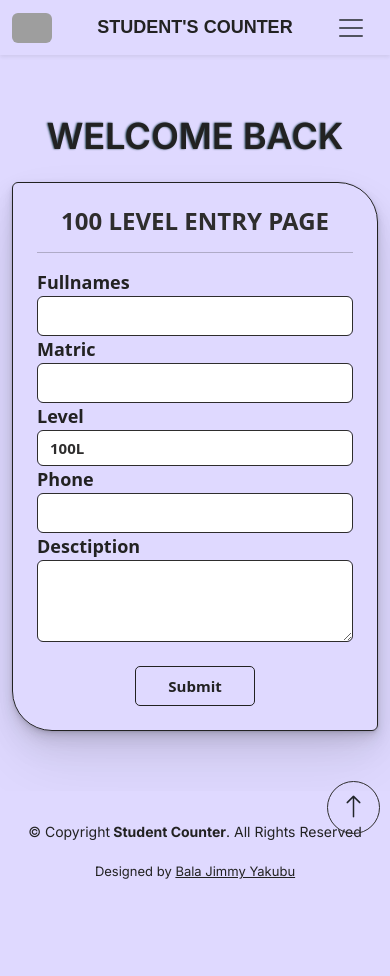
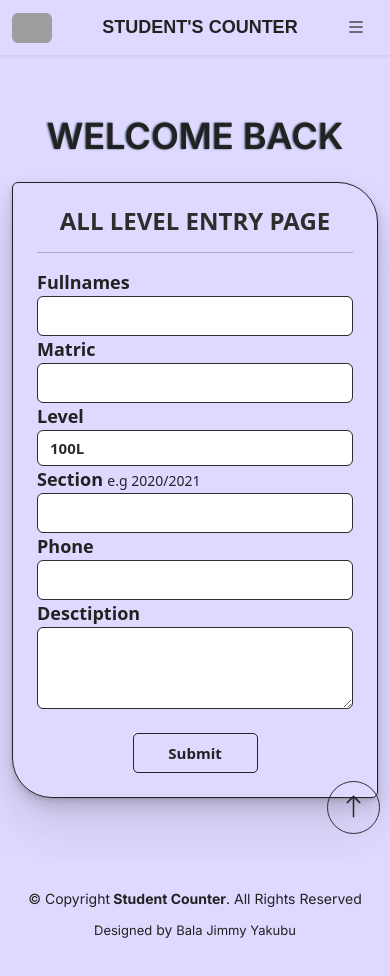
Before and after one commit to Jimmy-ui-maker/student-counter, a Next.js app: page /allForms in a window 390 px wide. Shown: the top 976 px of the page. Before the commit the page ends 911 px from the top, so only its background shows below. Built offline with nearby package versions, Linux system fonts and the light colour scheme; grey boxes are pictures that could not be loaded.

Commit message:
atlas now working

```diff
--- a/src/app/allForms/page.jsx
+++ b/src/app/allForms/page.jsx
@@ -8,6 +8,7 @@ export default function page() {
   const [fullnames, setFullNames] = useState("");
   const [matric, setMatric] = useState("");
   const [level, setLevel] = useState("100L");
+  const [section, setSection] = useState("");
   const [phone, setPhone] = useState("");
   const [desc, setDesc] = useState("");
   const [error, setError] = useState("");
@@ -19,13 +20,11 @@ export default function page() {
   const handleSubmit = async (e) => {
     e.preventDefault();
 
-    setSubmit(true)
-
-    if (!fullnames || !matric || !level || !phone || !desc) {
+    if (!fullnames || !matric || !section || !level || !phone || !desc) {
       setError("All fields are necessary.");
       return;
     }
-
+    setSubmit(true);
     if (matric.includes("KASU/") && matric.includes("CSC/")) {
       try {
         const resUserExists = await fetch("api/allExists", {
@@ -52,6 +51,7 @@ export default function page() {
             fullnames,
             matric,
             level,
+            section,
             phone,
             desc,
           }),
@@ -87,7 +87,7 @@ export default function page() {
                   onSubmit={handleSubmit}
                   className=" align-items-center p-2  rounded"
                 >
-                  <h1 className=" text-center">100 Level Entry Page</h1>
+                  <h1 className=" text-center">All Level Entry Page</h1>
 
                   <hr />
                   <div className="flex mb-4">
@@ -121,6 +121,15 @@ export default function page() {
                       </select>
                     </div>
                     <div className="col-md-12">
+                      <label className="">Section </label>{" "}
+                      <small>e.g 2020/2021</small>
+                      <input
+                        className="rounded-2 form-control shadow-none"
+                        type="text"
+                        onChange={(e) => setSection(e.target.value)}
+                      />
+                    </div>
+                    <div className="col-md-12">
                       <label className="">Phone</label>
                       <input
                         className="rounded-2 form-control shadow-none"
@@ -138,7 +147,9 @@ export default function page() {
                       ></textarea>
                     </div>
                   </div>
-                  {error && <p className=" text-center fw-bold">{error}</p>}
+                  {error && (
+                    <p className=" text-center text-danger fw-bold">{error}</p>
+                  )}
                   <div className=" d-flex justify-content-center">
                     <button
                       className="btn btn-submit fw-semibold"
--- a/src/app/api/allExists/route.jsx
+++ b/src/app/api/allExists/route.jsx
@@ -1,5 +1,5 @@
 
-import { AllLevelTable } from "@/models/Tables";
+import { AllLevelTable } from "@/models/AllTables";
 import { NextResponse } from "next/server";
 
 export async function POST(req) {
--- a/src/app/api/allLevels/route.jsx
+++ b/src/app/api/allLevels/route.jsx
@@ -1,4 +1,5 @@
-import { AllLevelTable } from "@/models/Tables";
+
+import { AllLevelTable } from "@/models/AllTables";
 import { NextResponse } from "next/server";
 
 export async function POST(req) {
--- a/src/app/globals.css
+++ b/src/app/globals.css
@@ -429,7 +429,7 @@ option {
 
 @media (max-width: 768px) {
   .allForms .btn-submit {
-    width: 120px;
+    width: 125px;
     height: 40px;
     border-radius: 5px;
     font-size: 15px;
@@ -593,18 +593,23 @@ option {
 }
 
 #footer .credits {
-  padding-top: 10px;
+  margin-top: 10px;
+  padding-bottom: 40px;
   text-align: center;
-  font-size: 13px;
+
   margin-top: 10px;
+  transition: all 0.3s ease-in-out;
   color: var(--textColor);
 }
 #footer .credits a {
   color: var(--textColor);
+  text-decoration: none;
+  font-size: 13px;
 
 }
 #footer .credits a:hover {
-  font-size: 12px;
+  color: var(--textColor);
+  opacity: 0.8;
 }
 
 #footer .scroll-back {
--- a/src/app/page.jsx
+++ b/src/app/page.jsx
@@ -5,9 +5,8 @@ export default function Home() {
   return (
     <>
       <LandingPage />
-
       <FAQs />
-      <AllLevels />
+      <AllLevels/>
     </>
   );
 }
--- a/src/components/AllLevels.jsx
+++ b/src/components/AllLevels.jsx
@@ -4,6 +4,7 @@ import Link from "next/link";
 import React from "react";
 
 export default async function AllLevels() {
+
   const level1 = await AllLevelTable.find({ level: "100L" }).countDocuments();
   const level2 = await AllLevelTable.find({ level: "200L" }).countDocuments();
   const level3 = await AllLevelTable.find({ level: "300L" }).countDocuments();
--- a/src/components/Footer.jsx
+++ b/src/components/Footer.jsx
@@ -12,7 +12,7 @@ export default function Footer() {
           </strong>
           . All Rights Reserved
         </div>
-        <div class="credits">
+        <div class="credits ">
           <Link className=" text-decoration-none" href={""}>
             Designed
           </Link>{" "}
--- a/src/components/Navbar.jsx
+++ b/src/components/Navbar.jsx
@@ -26,7 +26,7 @@ export default function Navbar() {
           aria-expanded="false"
           aria-label="Toggle navigation"
         >
-          <span className="navbar-toggler-icon icons"></span>
+          <i className="bi bi-list"></i>
         </button>
 
         <div
--- a/src/models/AllTables.jsx
+++ b/src/models/AllTables.jsx
@@ -16,6 +16,10 @@ const AllLevelSchema = new Schema({
     type: String,
     required: true,
     enum: ["100L", "200L", "300L", "400L"],
+  },
+  section: {
+    type: String,
+    required: true,
   },
   phone: {
     type: String,
```
Also changed, not shown: src/models/Tables.jsx (added).
